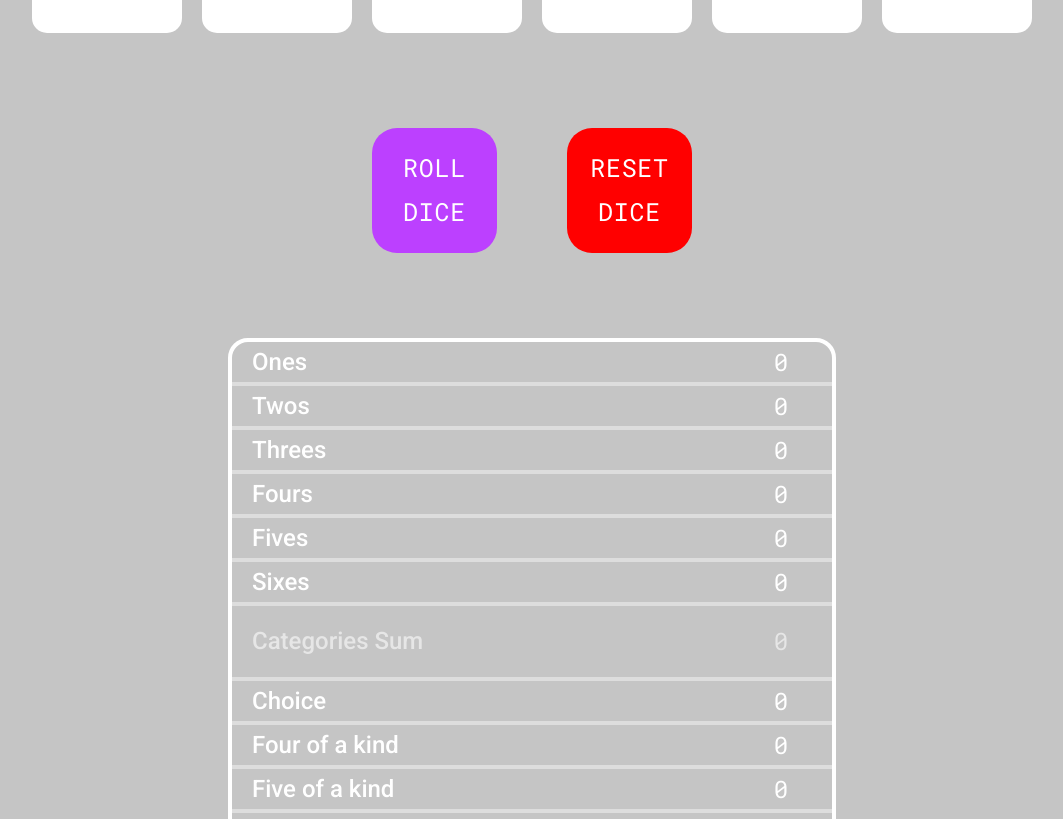
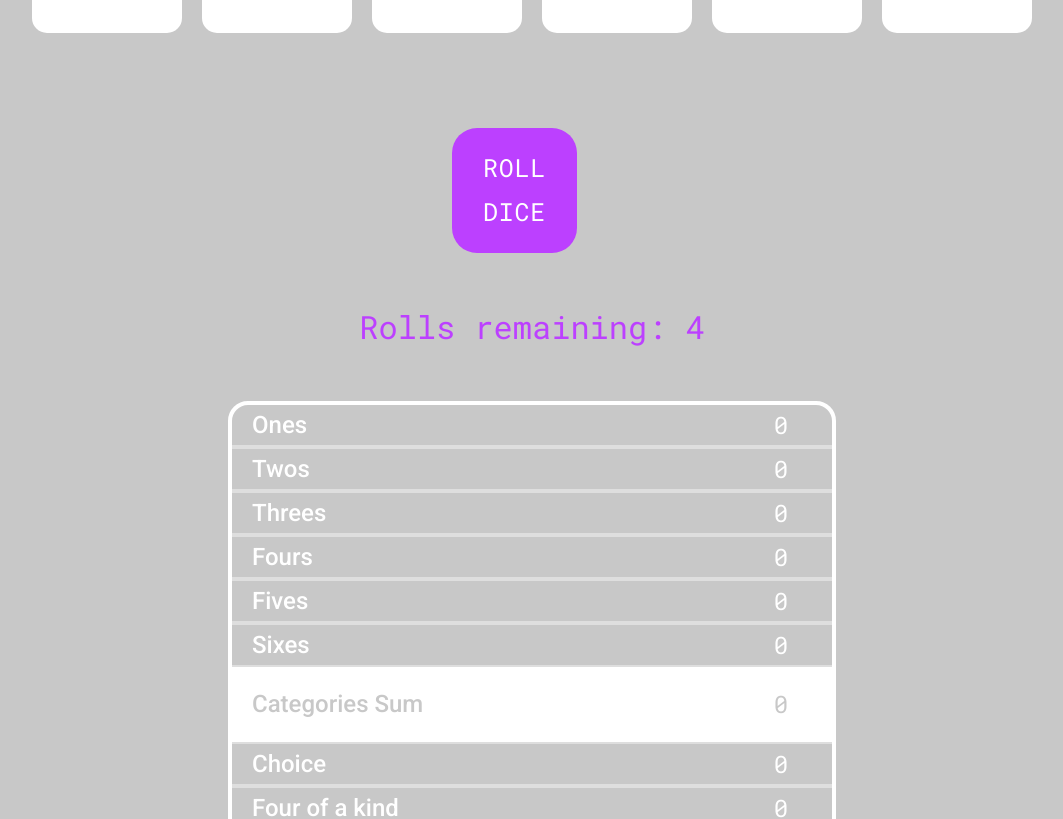
Before and after one commit to chriskstaton/SIXXES, a React (Vite) app: page / in a window 1280 px wide. Shown: the part 300-1119 px from the top of the page, without its empty margins (108-1171 px from the left). Built offline with nearby package versions, Linux system fonts and the light colour scheme.

Commit message:
reset dice when clicking a category to score

```diff
--- a/src/App.scss
+++ b/src/App.scss
@@ -10,7 +10,7 @@
 }
 
 body {
-	background-color: rgb(197, 197, 197);
+	background-color: rgb(200, 200, 200);
 	color: white;
 }
 
--- a/src/DiceRoller.scss
+++ b/src/DiceRoller.scss
@@ -68,7 +68,16 @@ $dice-dimensions: 150px;
 }
 
 .roll-dice-button:hover {
+	animation: shaking 0.5s infinite;
+}
+.roll-dice-button:active {
 	animation: cupdump 2s;
+}
+
+.roll-button-disabled {
+	height: 125px;
+	width: 125px;
+	color: gray;
 }
 
 .roll-counter {
--- a/src/DiceRoller.tsx
+++ b/src/DiceRoller.tsx
@@ -58,9 +58,9 @@ function DiceRoller() {
 		valueSix,
 	];
 
-	//console.log(diceCurrentValueArray);
-	//console.log(valueOne, valueTwo, valueThree, valueFour, valueFive);
+	useEffect(() => console.log(diceCurrentValueArray), [rollCount]);
 
+	const maxRolls = 4;
 	const rollDelay = 1000;
 	const resetDelay = 1500;
 
@@ -249,21 +249,32 @@ function DiceRoller() {
 			<div className="button-container">
 				<Button
 					onClick={handleRoll}
-					className="roll-dice-button"
-					sx={{
+					className={"roll-dice-button"}
+					sx={
+						rollCount >= maxRolls
+							? {
+									color: "white",
+									backgroundColor: "rgb(200, 200, 200)",
+									borderRadius: "20%",
+									fontSize: "25px",
+									fontFamily: "'Roboto Mono', monospace",
+									marginRight: "35px",
+							  }
+							: {
 									color: "white",
 									backgroundColor: "#bc40ff",
 									borderRadius: "20%",
 									fontSize: "25px",
 									fontFamily: "'Roboto Mono', monospace",
 									marginRight: "35px",
-					}}
-					disabled={rollDisable}
+							  }
+					}
+					disabled={rollCount >= maxRolls ? true : false} //rollDisable
 				>
 					Roll Dice
 				</Button>
 			</div>
-			<div className="button-container">
+			{/* <div className="button-container">
 				<Button
 					onClick={resetDice}
 					className="reset-dice-button"
@@ -279,12 +290,14 @@ function DiceRoller() {
 				>
 					Reset Dice
 				</Button>
-			</div>
-			{/* <div className="roll-counter">Roll Count: {rollCount}</div> */}
+			</div> */}
+			<div className="roll-counter">Rolls remaining: {4 - rollCount}</div>
+			<div onClick={resetDice}>
 				<Scoreboard
 					diceCurrentValueArray={diceCurrentValueArray}
 					rollCount={rollCount}
 				/>
+			</div>
 		</>
 	);
 }
--- a/src/Scoreboard.scss
+++ b/src/Scoreboard.scss
@@ -36,7 +36,8 @@ $scoreboard-border: 4px solid rgba(255, 255, 255, 0.4);
 		}
 
 		.upper-sum {
-			color: rgb(230, 230, 230);
+			background-color: white;
+			color: rgb(200, 200, 200);
 			height: 75px;
 			cursor: default;
 		}
@@ -46,6 +47,7 @@ $scoreboard-border: 4px solid rgba(255, 255, 255, 0.4);
 			height: 75px;
 			border: none;
 			background-color: white;
+			font-size: xx-large;
 			cursor: default;
 		}
 
--- a/src/Scoreboard.tsx
+++ b/src/Scoreboard.tsx
@@ -132,6 +132,7 @@ function Scoreboard(props: {
 		});
 
 		setSplitLock(true);
+
 		if (filterLengthThree.length == 2 || Math.max(...filterLengths) == 6) {
 			return setSplitVal(
 				props.diceCurrentValueArray.reduce((a, b) => a + b, 0)
@@ -140,6 +141,10 @@ function Scoreboard(props: {
 	}
 
 	function checkFourKind(arr: number[]) {
+		// filter currentDiceArray for each possible dice value
+		// length of filtered array >= 4 kind minimum
+		// return sum of filtered array
+
 		var filterOnes = arr.filter((el) => {
 			return el === 1;
 		});
@@ -172,22 +177,15 @@ function Scoreboard(props: {
 		// console.log(filterLengths.indexOf(Math.max(...filterLengths))); //
 		console.log("max filterLength:" + Math.max(...filterLengths));
 
-		// console.log("filter lengths" + filterLengths);
-		// console.log(
-		// 	allFiltersArray[filterLengths.indexOf(Math.max(...filterLengths))]
-		// );
+		setFourKindLock(true);
 
-		setFourKindLock(true);
 		if (Math.max(...filterLengths) >= 4) {
 			return setFourKindVal(
 				props.diceCurrentValueArray.reduce((a, b) => a + b, 0)
 			);
 		}
-		// filter currentDiceArray for each possible dice value
-		// length of filtered array >= 4 kind minimum
+	}
 
-		// return sum of filtered array
-	}
 	function checkFiveKind(arr: number[]) {
 		var filterOnes = arr.filter((el) => {
 			return el === 1;
@@ -227,29 +225,29 @@ function Scoreboard(props: {
 				props.diceCurrentValueArray.reduce((a, b) => a + b, 0)
 			);
 		} else return setFiveKindVal(0);
-		// filter currentDiceArray for each possible dice value
-		// length of filtered array >= 4 kind minimum
-		// return sum of filtered array
 	}
 
 	function checkSmallStraight(arr: number[]) {
 		const arrSmallStraight1 = [1, 2, 3, 4];
 		const arrSmallStraight2 = [2, 3, 4, 5];
 		const arrSmallStraight3 = [3, 4, 5, 6];
+
 		setSmallStraightLock(true);
+
 		if (
 			arrSmallStraight1.every((i) => arr.includes(i)) ||
 			arrSmallStraight2.every((i) => arr.includes(i)) ||
 			arrSmallStraight3.every((i) => arr.includes(i))
 		) {
-			//console.log("small straight!");
 			return setSmallStraightVal(45);
 		} else return setSmallStraightVal(0);
 	}
 	function checkLargeStraight(arr: number[]) {
 		const arrLargeStraight1 = [1, 2, 3, 4, 5];
 		const arrLargeStraight2 = [2, 3, 4, 5, 6];
+
 		setLargeStraightLock(true);
+
 		if (
 			arrLargeStraight1.every((i) => arr.includes(i)) ||
 			arrLargeStraight2.every((i) => arr.includes(i))
@@ -291,7 +289,9 @@ function Scoreboard(props: {
 		var filterLengths = allFiltersArray.map((a) => a.length);
 
 		console.log("max filterLength:" + Math.max(...filterLengths));
+
 		setYachtLock(true);
+
 		if (Math.max(...filterLengths) == 6) {
 			return setYachtScore(100);
 		} else return setYachtScore(0);
```
Lines whose indentation alone changed are shown as unchanged.
